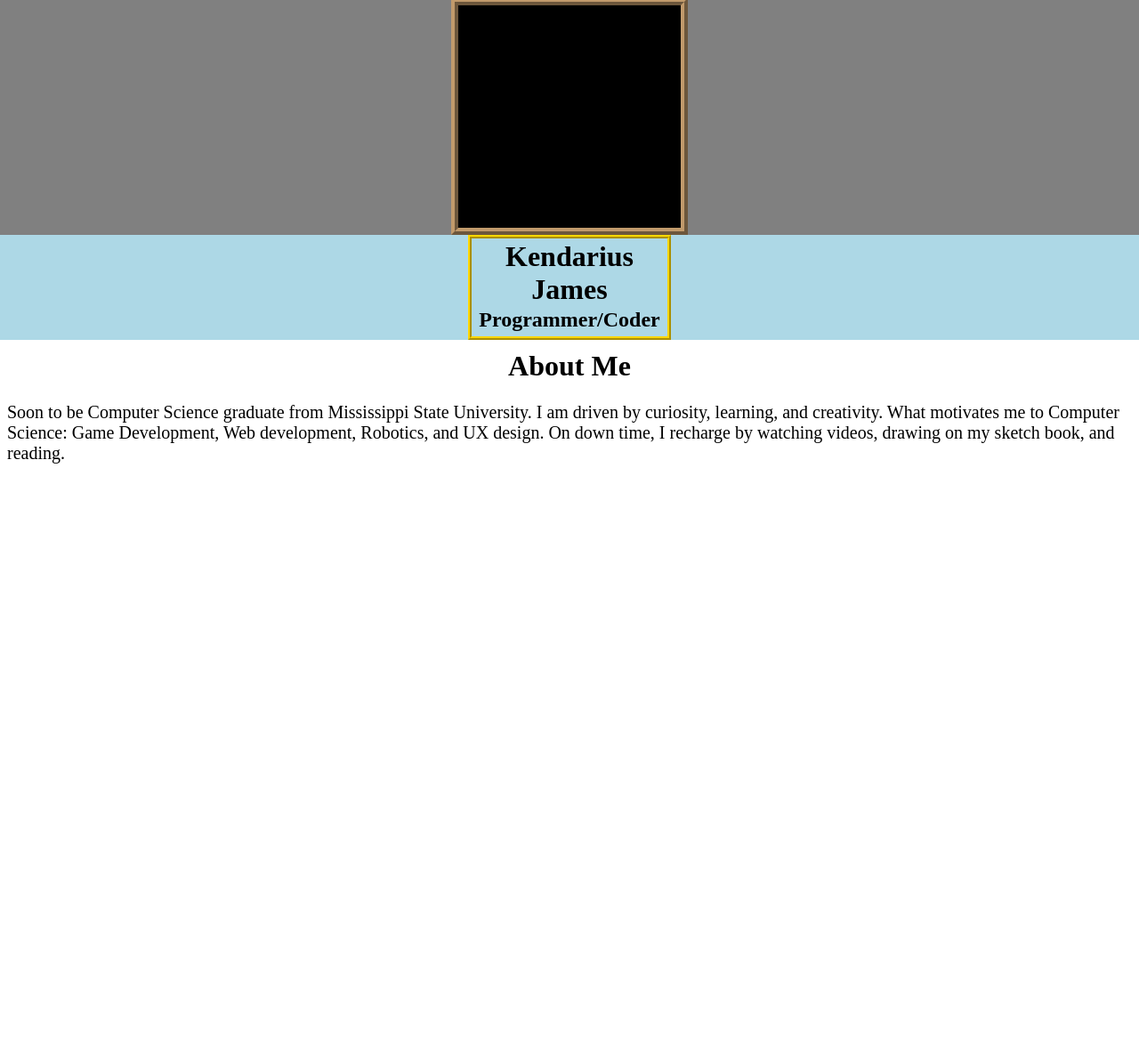
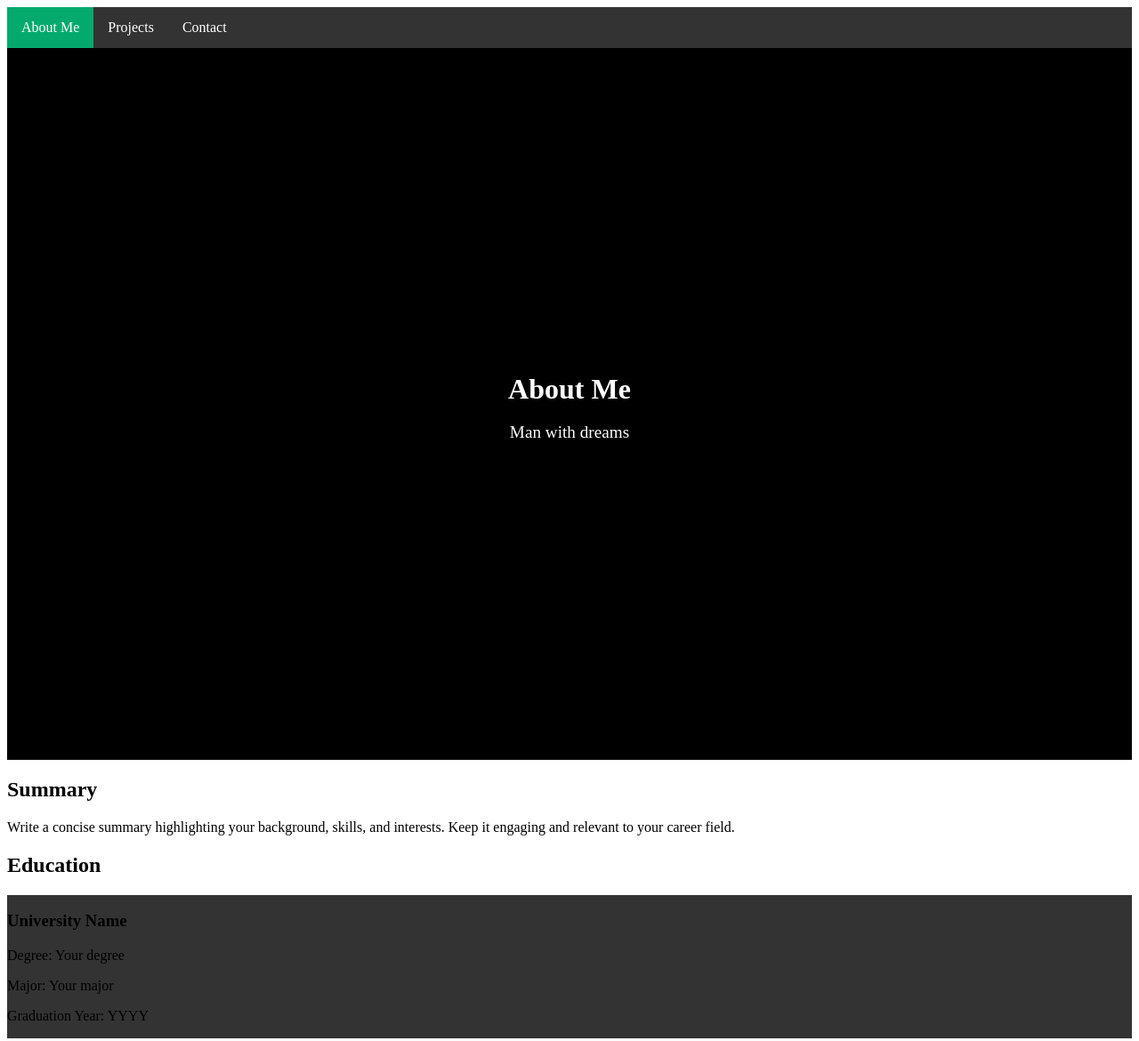
Before and after one commit to Kendarius-James/Kendarius-James.github.io, a plain HTML site: page index.html in a window 1280 px wide. Shown: the top 1170 px of the page at 89% size. Before the commit the page ends 800 px from the top, so only its background shows below. Drawn offline with Linux system fonts and the light colour scheme.

Commit message:
Changed the layout of the default page

```diff
--- a/index.html
+++ b/index.html
@@ -1,30 +1,86 @@
 <!DOCTYPE html>
 <html lang="en">
+
 <head>
-        <meta charset="utf-8">
+    <meta charset="UTF-8">
     <meta name="viewport" content="width=device-width, initial-scale=1.0">
-        <link rel="stylesheet" type="text/css" href="style.css">
     <title>About Me</title>
+    <link rel="stylesheet" href="style.css"> <!-- Link your CSS file here -->
 </head>
+
+<header>
+  <nav>
+    <ul>
+        <!-- Your navigation menu here -->
+        <li><a class="active" href="">About Me</a></li>
+        <li><a href="">Projects</a></li>
+        <li><a href="">Contact</a></li>
+    </ul>
+  </nav>
+</header>
+
   <body>
-        <div class="heading">
-            <div>
-                <div class="frame">
-                    <img src="black background.png" alt="black box" width="250" height="250">
+    <main>
+        <section id="overview_page">
+            <!-- <img src="Black background.png"> -->
+        </section>
+
+      <section class="hero-section">
+        <div class="hero-content">
+            <h1>About Me</h1>
+            <p>Man with dreams</p>
         </div>
-                <div class="name-frame">
-                    <h1 class="name">Kendarius James</h1>
-                    <h2 class="name">Programmer/Coder</h2>
-                </div>
-            </div>
-        </div>
+      </section>
 
-        <h1>About Me</h1>
-        <p class="bio">
-            Soon to be Computer Science graduate from Mississippi State University.
-            I am driven by curiosity, learning, and creativity.
-            What motivates me to Computer Science: Game Development, Web development, Robotics, and UX design.
-            On down time, I recharge by watching videos, drawing on my sketch book, and reading.
-        </p>
+      <section id="summary">
+        <h2>Summary</h2>
+        <p>Write a concise summary highlighting your background, skills, and interests. Keep it engaging and relevant to your career field.</p>
+      </section>
+
+      <section id="education">
+        <h2>Education</h2>
+        <ul>
+          <li>
+            <h3>University Name</h3>
+            <p>Degree: Your degree</p>
+            <p>Major: Your major</p>
+            <p>Graduation Year: YYYY</p>
+          </li>
+          <!-- Add more education details if applicable -->
+        </ul>
+      </section>
+
+      <section id="experience">
+        <h2>Experience</h2>
+        <ul>
+          <li>
+            <h3>Company Name</h3>
+            <p>Position: Your position</p>
+            <p>Duration: Start Date - End Date</p>
+            <ul>
+              <li>Responsibility 1</li>
+              <li>Responsibility 2</li>
+              <!-- Add more responsibilities or achievements if applicable -->
+            </ul>
+          </li>
+          <!-- Add more experience details if applicable -->
+        </ul>
+      </section>
+
+      <section id="skills">
+        <h2>Skills</h2>
+        <ul>
+          <li>Skill 1</li>
+          <li>Skill 2</li>
+          <li>Skill 3</li>
+          <!-- Add more skills -->
+        </ul>
+      </section>
+    </main>
+
+    <footer>
+      <p>&copy; 2023 Your Website. All rights reserved.</p>
+    </footer>
   </body>
+
   </html>
--- a/style.css
+++ b/style.css
@@ -1,3 +1,58 @@
+
+.hero-section {
+    background-image: url('Black background.png');
+    background-size: cover;
+    background-position: center;
+    height: 100vh;
+    display: flex;
+    justify-content: center;
+    align-items: center;
+    color: #fff;
+
+    background-repeat: no-repeat;
+    background-attachment: fixed;
+}
+.hero-content {
+    text-align: center;
+}
+.hero-content h1 {
+    font-size: 2rem;
+    margin-bottom: 1rem;
+}
+.hero-content p {
+    font-size: 1.2rem;
+}
+
+ul {
+    list-style-type: none;
+    margin: 0;
+    padding: 0;
+    overflow: hidden;
+    background-color: #333;
+}
+
+/* li*/
+li {
+    float: left;
+}
+
+li a{
+    display: block;
+    color: white;
+    text-align: center;
+    padding: 14px 16px;
+    text-decoration: none;
+
+}
+
+li a:hover:not(.active){
+    background-color: #111;
+}
+.active {
+    background-color: #04AA6D;
+}
+
+/*
 .heading {
 background: lightblue;
 position: center;
@@ -37,3 +92,4 @@ p {
     display: block;
     font-size: 20px;
 }
+*/
```
Lines whose indentation alone changed are shown as unchanged.
